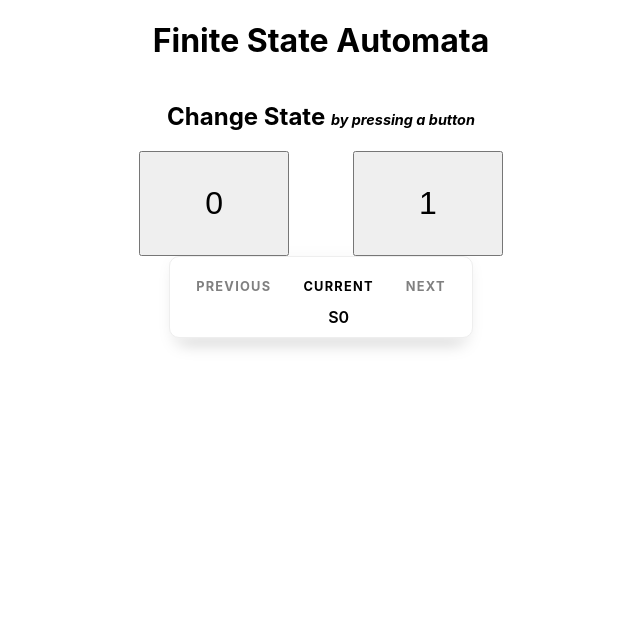
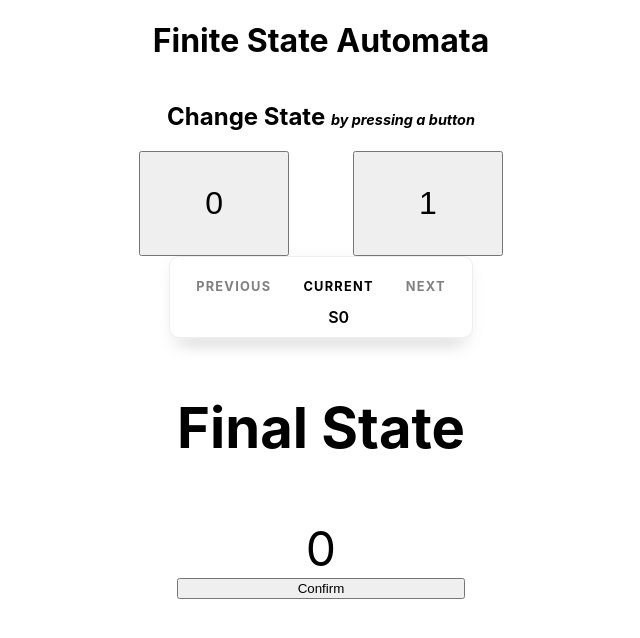
Before and after one commit to joshewood/finite-state-automata, a React (Create React App) app: page / in a window 1280 px wide. Shown: the top 638 px of the page, without its empty margins (319-959 px from the left). Built offline with nearby package versions, Linux system fonts and the light colour scheme.

Commit message:
Compliance with spec details about final state

```diff
--- a/src/App.js
+++ b/src/App.js
@@ -1,4 +1,4 @@
-import React, { useState, useCallback } from 'react';
+import React, { useState, useCallback, useEffect } from 'react';
 import './App.scss';
 import {FSA} from './app-constants';
 
@@ -7,10 +7,20 @@ const getTransitionDestinationState = (currentState, currentInput) => {
       && transition.input === currentInput)).to;
 }
 
+const getFinalLabelForState = state => {
+  if (typeof (FSA.STATE_LABELS[state]) !== 'undefined') {
+    return FSA.STATE_LABELS[state];
+  }
+
+  return 'invalid input';
+}
+
 function App() {
   const [previousState, setPreviousState] = useState(undefined);
   const [currentState, setCurrentState] = useState(FSA.STATES[FSA.INITIAL_STATE]);
   const [previewNextState, setPreviewNextState] = useState(undefined);
+  const [isIdle, setIsIdle] = useState(false);
+  const [isFinal, setIsFinal] = useState(false);
 
   const onInputPreview = useCallback(ev => {
     const {value} = ev.target;
@@ -25,14 +35,18 @@ function App() {
     setPreviewNextState(getTransitionDestinationState(newState, value));
   }, [currentState]);
 
+  const onConfirmFinalState = useCallback(ev => {
+    setIsFinal(true);
+  })
+
   return (
     <div className="App">
       <h1>Finite State Automata</h1>
       <main>
         <h2>Change State <small><em>by pressing a button</em></small></h2>
         <div className="InputContainer">
-          <button type="button" value="0" onMouseEnter={onInputPreview} onClick={onInputAction}>0</button>
-          <button type="button" value="1" onMouseEnter={onInputPreview} onClick={onInputAction}>1</button>
+          <button type="button" disabled={(isFinal) ? "disabled" : ""} value="0" onMouseEnter={onInputPreview} onClick={onInputAction}>0</button>
+          <button type="button" disabled={(isFinal) ? "disabled" : ""} value="1" onMouseEnter={onInputPreview} onClick={onInputAction}>1</button>
         </div>
         <div className="StateContainer">
           <span className="StateItem Previous">
@@ -48,6 +62,13 @@ function App() {
             <span>{previewNextState}</span>
           </span>
         </div>
+
+        <div className="FinalState">
+          <h3>Final State</h3>
+          <div className="DeterministicActivityIndicator"></div>
+          <span className="Label">{getFinalLabelForState(currentState)}</span>
+          <button onClick={onConfirmFinalState} type="button">Confirm</button>
+        </div>
       </main>
     </div>
   );
--- a/src/App.scss
+++ b/src/App.scss
@@ -61,3 +61,9 @@ small {
     }
   }
 }
+
+.FinalState {
+  font-size: 3em;
+  display: flex;
+  flex-direction: column;
+}
--- a/src/app-constants.js
+++ b/src/app-constants.js
@@ -21,17 +21,24 @@ const TRANSITIONS = [{
 }, {
   input: INPUTS[0],
   from: STATES[2],
-  to: STATES[0]
+  to: STATES[1]
 }, {
   input: INPUTS[1],
   from: STATES[2],
   to: STATES[2]
 }];
 
+const STATE_LABELS = {
+  S0: 0,
+  S1: 1,
+  S2: 2
+};
+
 export const FSA = {
   INITIAL_STATE,
   STATES,
   INPUTS,
   FINAL_STATES,
-  TRANSITIONS
+  TRANSITIONS,
+  STATE_LABELS
 };
```
